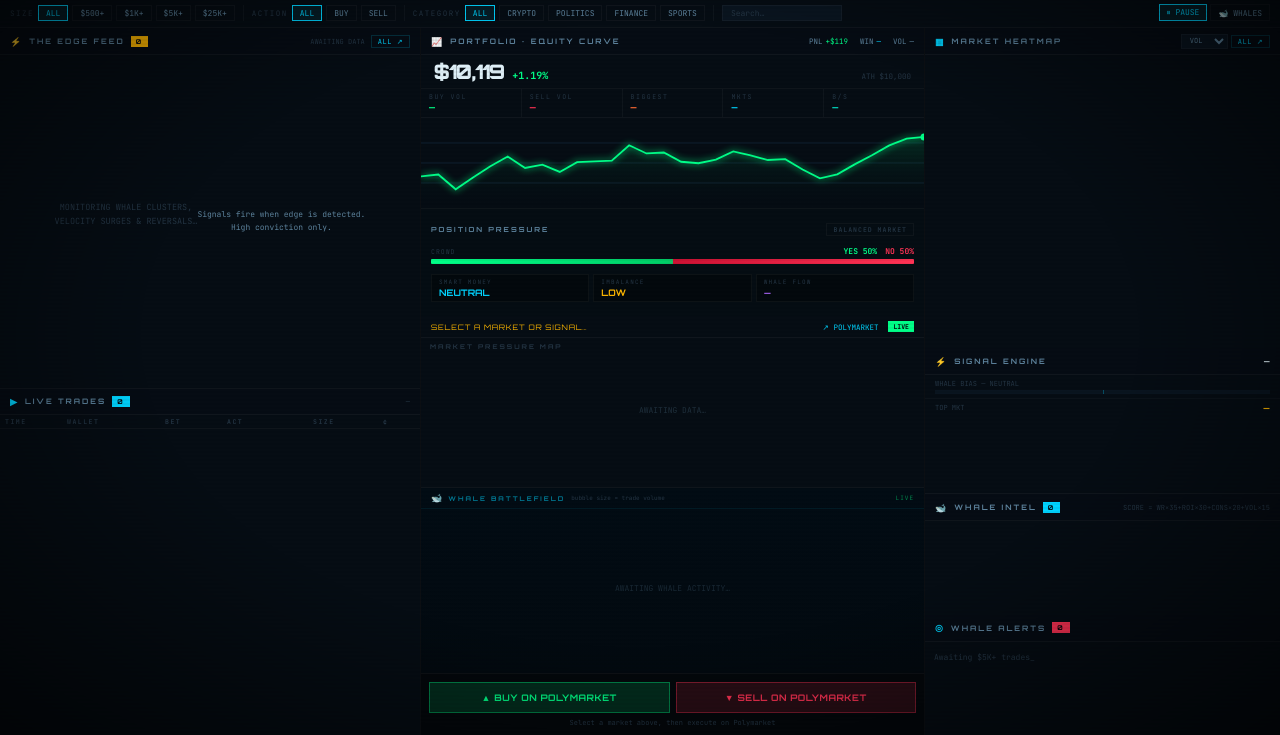
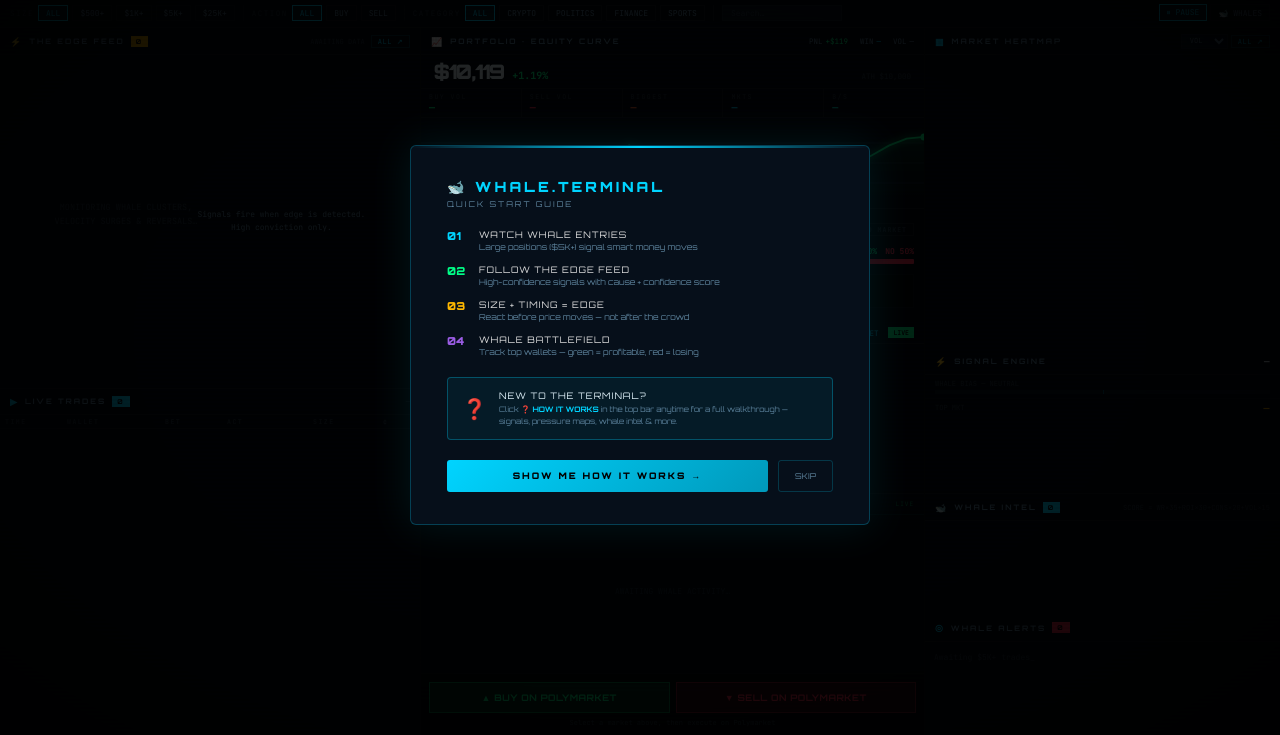
Before and after one commit to vedhande790-ux/whale-terminal-site, a plain HTML site: page index.html in a window 1280 px wide. Shown: the part 65-800 px from the top of the page. Drawn offline with Linux system fonts and the light colour scheme.

Commit message:
Update index.html

```diff
--- a/index.html
+++ b/index.html
@@ -159,7 +159,7 @@
 .sig-card-body{padding:7px 10px;display:flex;flex-direction:column;gap:5px}
 .sig-card-footer{padding:5px 10px 7px;border-top:1px solid var(--b1);background:rgba(0,0,0,.2)}
 .sig-hdr{display:flex;align-items:center;justify-content:space-between;margin-bottom:5px}
-.sig-kind{font-size:7px;font-weight:700;letter-spacing:2px;text-transform:uppercase}
+.sig-kind{font-size:10px;font-weight:700;letter-spacing:2px;text-transform:uppercase}
 .sig-conf-wrap{display:flex;align-items:center;gap:5px}
 .sig-pri{font-size:7px;padding:2px 6px;font-weight:700;border:1px solid;letter-spacing:.8px;text-transform:uppercase}
 .pri-critical{color:#ff3355;border-color:rgba(255,51,85,.5);background:rgba(255,51,85,.15);text-shadow:0 0 8px rgba(255,51,85,.6)}
@@ -493,6 +493,44 @@
 </head>
 <body>
 <!-- BOOT OVERLAY -->
+<!-- ONBOARDING MODAL -->
+<div id="onboard-modal" style="display:none;position:fixed;inset:0;z-index:99998;background:rgba(0,0,0,.85);align-items:center;justify-content:center">
+  <div style="background:#060f1a;border:1px solid rgba(0,212,255,.25);border-radius:6px;padding:32px 36px;max-width:460px;width:90%;font-family:'Orbitron',sans-serif;box-shadow:0 0 40px rgba(0,212,255,.1);position:relative">
+    <div style="position:absolute;top:0;left:0;right:0;height:2px;background:linear-gradient(90deg,transparent,#00D4FF,transparent);border-radius:6px 6px 0 0"></div>
+    <div style="font-size:14px;font-weight:900;letter-spacing:3px;color:#00d4ff;margin-bottom:4px">🐋 WHALE.TERMINAL</div>
+    <div style="font-size:8px;letter-spacing:2px;color:#5e849e;margin-bottom:20px">QUICK START GUIDE</div>
+    <div style="display:flex;flex-direction:column;gap:12px;margin-bottom:20px">
+      <div style="display:flex;gap:12px;align-items:flex-start">
+        <span style="color:#00d4ff;font-size:11px;font-weight:900;min-width:20px">01</span>
+        <div><div style="font-size:9px;color:#e0e0e0;letter-spacing:1px;margin-bottom:2px">WATCH WHALE ENTRIES</div><div style="font-size:8px;color:#5e849e">Large positions ($5K+) signal smart money moves</div></div>
+      </div>
+      <div style="display:flex;gap:12px;align-items:flex-start">
+        <span style="color:#00ff88;font-size:11px;font-weight:900;min-width:20px">02</span>
+        <div><div style="font-size:9px;color:#e0e0e0;letter-spacing:1px;margin-bottom:2px">FOLLOW THE EDGE FEED</div><div style="font-size:8px;color:#5e849e">High-confidence signals with cause + confidence score</div></div>
+      </div>
+      <div style="display:flex;gap:12px;align-items:flex-start">
+        <span style="color:#ffb800;font-size:11px;font-weight:900;min-width:20px">03</span>
+        <div><div style="font-size:9px;color:#e0e0e0;letter-spacing:1px;margin-bottom:2px">SIZE + TIMING = EDGE</div><div style="font-size:8px;color:#5e849e">React before price moves — not after the crowd</div></div>
+      </div>
+      <div style="display:flex;gap:12px;align-items:flex-start">
+        <span style="color:#9b5de5;font-size:11px;font-weight:900;min-width:20px">04</span>
+        <div><div style="font-size:9px;color:#e0e0e0;letter-spacing:1px;margin-bottom:2px">WHALE BATTLEFIELD</div><div style="font-size:8px;color:#5e849e">Track top wallets — green = profitable, red = losing</div></div>
+      </div>
+    </div>
+    <!-- HOW IT WORKS nudge banner -->
+    <div style="display:flex;align-items:center;gap:12px;padding:12px 14px;background:rgba(0,212,255,.06);border:1px solid rgba(0,212,255,.3);border-radius:4px;margin-bottom:20px">
+      <span style="font-size:20px;flex-shrink:0">❓</span>
+      <div style="flex:1">
+        <div style="font-size:9px;color:#dff0f8;letter-spacing:1px;margin-bottom:3px">NEW TO THE TERMINAL?</div>
+        <div style="font-size:7.5px;color:#5e849e;line-height:1.5">Click <strong style="color:#00d4ff">❓ HOW IT WORKS</strong> in the top bar anytime for a full walkthrough — signals, pressure maps, whale intel & more.</div>
+      </div>
+    </div>
+    <div style="display:flex;gap:10px">
+      <button onclick="document.getElementById('onboard-modal').style.display='none';openHowToUse&&openHow()" style="flex:1;padding:10px;background:linear-gradient(135deg,#00d4ff,#0099bb);border:none;color:#000;font-family:'Orbitron',sans-serif;font-size:9px;font-weight:900;letter-spacing:2px;cursor:pointer;border-radius:3px">SHOW ME HOW IT WORKS →</button>
+      <button onclick="document.getElementById('onboard-modal').style.display='none'" style="padding:10px 16px;background:transparent;border:1px solid rgba(0,212,255,.2);color:#5e849e;font-family:'Orbitron',sans-serif;font-size:8px;cursor:pointer;border-radius:3px">SKIP</button>
+    </div>
+  </div>
+</div>
 <div id="boot-overlay" style="position:fixed;inset:0;z-index:99999;background:#020509;display:flex;flex-direction:column;align-items:center;justify-content:center;gap:16px;font-family:'Orbitron',sans-serif">
   <div style="font-size:18px;font-weight:900;letter-spacing:4px;color:#00d4ff;text-shadow:0 0 20px rgba(0,212,255,.6)">🐋 WHALE.TERMINAL</div>
   <div id="boot-msg" style="font-size:9px;letter-spacing:2px;color:#5e849e;transition:color .3s">⏳ SYNCING MARKET INTELLIGENCE...</div>
@@ -521,7 +559,7 @@
     <div class="pill"><div class="sdot live-dot"></div> <span id="feed-source">CONNECTING…</span></div>
     <div class="pill"><div class="sdot warn-dot"></div> REAL CLOB</div>
     <button id="sound-btn" onclick="toggleSound(this)" style="font-family:'Orbitron';font-size:8px;font-weight:700;letter-spacing:1.5px;padding:4px 12px;cursor:pointer;border:1px solid rgba(0,255,136,.3);background:rgba(0,255,136,.06);color:#00ff88;transition:.2s;white-space:nowrap;flex-shrink:0">🔊 SOUND</button>
-    <button id="how-btn" onclick="openHow()">❓ HOW IT WORKS</button>
+    <button id="how-btn" onclick="openHowToUse()">❓ HOW IT WORKS</button>
     <button id="unlock-btn" onclick="openAccessModal('license')">🔑 UNLOCK ACCESS</button>
     <div id="trial-wrap">
       <span id="trial-label">TRIAL</span>
@@ -652,16 +690,16 @@
       <!-- Smart money + Imbalance row -->
       <div style="display:flex;gap:4px">
         <div style="flex:1;background:rgba(0,0,0,.3);border:1px solid var(--b1);padding:3px 7px;display:flex;flex-direction:column;gap:1px">
-          <span style="font-size:6px;color:var(--t3);letter-spacing:1.2px;text-transform:uppercase">Smart Money</span>
-          <span id="pp-smart-money" style="font-family:'Orbitron';font-size:9px;font-weight:700;color:#00d4ff">NEUTRAL</span>
+          <span style="font-size:8px;color:var(--t3);letter-spacing:1.2px;text-transform:uppercase">Smart Money</span>
+          <span id="pp-smart-money" style="font-family:'Orbitron';font-size:12px;font-weight:700;color:#00d4ff">NEUTRAL</span>
         </div>
         <div style="flex:1;background:rgba(0,0,0,.3);border:1px solid var(--b1);padding:3px 7px;display:flex;flex-direction:column;gap:1px">
-          <span style="font-size:6px;color:var(--t3);letter-spacing:1.2px;text-transform:uppercase">Imbalance</span>
-          <span id="pp-imbalance-val" style="font-family:'Orbitron';font-size:9px;font-weight:700;color:#ffb800">LOW</span>
+          <span style="font-size:8px;color:var(--t3);letter-spacing:1.2px;text-transform:uppercase">Imbalance</span>
+          <span id="pp-imbalance-val" style="font-family:'Orbitron';font-size:12px;font-weight:700;color:#ffb800">LOW</span>
         </div>
         <div style="flex:1;background:rgba(0,0,0,.3);border:1px solid var(--b1);padding:3px 7px;display:flex;flex-direction:column;gap:1px">
-          <span style="font-size:6px;color:var(--t3);letter-spacing:1.2px;text-transform:uppercase">Whale Flow</span>
-          <span id="pp-whale-flow" style="font-family:'Orbitron';font-size:9px;font-weight:700;color:#9b5de5">—</span>
+          <span style="font-size:8px;color:var(--t3);letter-spacing:1.2px;text-transform:uppercase">Whale Flow</span>
+          <span id="pp-whale-flow" style="font-family:'Orbitron';font-size:12px;font-weight:700;color:#9b5de5">—</span>
         </div>
       </div>
 
@@ -2413,7 +2451,7 @@
   if (_trialTimer) return; // already running — no duplicates
   _trialTimer = setInterval(() => {
     if (appMode !== 'trial') { clearInterval(_trialTimer); _trialTimer = null; return; }
-    const start = parseInt(localStorage.getItem('wt_trial_start') || '0');
+    const start = parseInt(localStorage.getItem(_TSK) || '0');
     const elapsed = start ? Math.floor((Date.now() - start) / 1000) : 0;
     trialRemaining = Math.max(0, 300 - elapsed);
     trialTotal = 300;
@@ -2599,6 +2637,8 @@
 
 // ═══ LICENSE SYSTEM ══════════════════════════════════════════════════════════
 const _LK = 'wt_lic', _DK = 'wt_dev', _CK = 'wt_cache';
+const _TSK = 'wt_trial_start'; // trial start timestamp key
+const _OBK = 'wt_onboarded';  // onboarding seen key
 let _licValid = false, _revalTimer = null;
 
 function _devId() {
@@ -2642,7 +2682,8 @@
 
 function _applyLicState(valid, warning) {
   if (valid) {
-    localStorage.setItem('wt_trial_start', '0'); // clear trial
+    localStorage.removeItem(_TSK); // clear trial permanently on premium
+    localStorage.removeItem('wt_trial_used');
     _applyAppMode('premium');
     if (warning === 'multiple_devices') document.getElementById('am-warn-banner')?.classList.add('show');
   } else {
@@ -2786,7 +2827,17 @@
   const note = document.getElementById('am-tg-note');
   if (note) note.innerHTML='<strong style="color:var(--cyan)">Details copied to clipboard.</strong> Also send to our Telegram. Key arrives within 24h.';
 }
-
+// ─── Onboarding ───────────────────────────────────────────────────────────────
+function _showOnboarding() {
+  if (localStorage.getItem(_OBK)) return; // already seen
+  localStorage.setItem(_OBK, '1');
+  const m = document.getElementById('onboard-modal');
+  if (m) m.style.display = 'flex';
+}
+function openHowToUse() {
+  const m = document.getElementById('onboard-modal');
+  if (m) m.style.display = 'flex';
+}
 // ─── Boot ─────────────────────────────────────────────────────────────────────
 (async function _licBoot() {
   await new Promise(r => { if (document.readyState === 'loading') document.addEventListener('DOMContentLoaded', r); else r(); });
@@ -2794,12 +2845,11 @@
   const msg = document.getElementById('boot-msg');
   const sub = document.getElementById('boot-sub');
   const bar = document.getElementById('boot-bar');
-
   const steps = [
-    [0,   'FETCHING SIGNALS...',        'CALIBRATING MODELS...'],
-    [800, 'LOADING WHALE ACTIVITY...',  'SCANNING ORDER FLOW...'],
-    [1800,'MAPPING MARKET PRESSURE...', 'WARMING UP ENGINE...'],
-    [3200,'🚀 ALMOST READY...',         'FIRST LOAD MAY TAKE ~30s'],
+    [0,   'FETCHING SIGNALS...',       'CALIBRATING MODELS...'],
+    [800, 'LOADING WHALE ACTIVITY...', 'SCANNING ORDER FLOW...'],
+    [1800,'MAPPING MARKET PRESSURE...','WARMING UP ENGINE...'],
+    [3200,'🚀 ALMOST READY...',        'FIRST LOAD MAY TAKE ~30s'],
   ];
   let pct = 0;
   steps.forEach(([delay, m, s]) => { setTimeout(() => { if(msg) msg.textContent=m; if(sub) sub.textContent=s; pct=Math.min(pct+25,90); if(bar) bar.style.width=pct+'%'; }, delay); });
@@ -2809,46 +2859,66 @@
     setTimeout(() => { const ov = document.getElementById('boot-overlay'); if(ov){ov.style.transition='opacity .5s';ov.style.opacity='0';setTimeout(()=>ov.remove(),500);} }, 300);
   }
 
-  // ── Step 1: check stored license ──
-  const stored = localStorage.getItem(_LK);
-  if (stored) {
+  // ── STEP 1: check stored license ──
+  const storedKey = localStorage.getItem(_LK);
+  if (storedKey) {
     try {
       let r = _licCacheValid();
-      if (!r) r = await _licValidate(stored);
+      if (!r) {
+        if (msg) { msg.textContent = 'VERIFYING LICENSE...'; }
+        r = await _licValidate(storedKey);
+      }
       if (r && r.valid) {
         _applyAppMode('premium');
         _startRevalidation();
         console.log('%c✓ PREMIUM','color:#00FF88');
-        hideOverlay(); return;
+        hideOverlay();
+        _showOnboarding();
+        return;
+      } else {
+        // stored key invalid — clear it
+        localStorage.removeItem(_LK);
+        localStorage.removeItem(_CK);
       }
     } catch(err) {
+      // network error — trust cache if exists, else fall through to trial
+      const cache = _licCacheValid();
+      if (cache) {
+        _applyAppMode('premium');
+        _startRevalidation();
+        hideOverlay();
+        _showOnboarding();
+        return;
+      }
       if (msg) { msg.textContent = '⚠️ CONNECTION ISSUE. RETRYING...'; msg.style.color = '#ffb800'; }
       await new Promise(r => setTimeout(r, 4000));
       try {
-        const r2 = await _licValidate(stored);
-        if (r2.valid) { _applyAppMode('premium'); _startRevalidation(); hideOverlay(); return; }
+        const r2 = await _licValidate(storedKey);
+        if (r2.valid) { _applyAppMode('premium'); _startRevalidation(); hideOverlay(); _showOnboarding(); return; }
       } catch {}
     }
   }
 
-  // ── Step 2: trial or locked ──
-  const start = parseInt(localStorage.getItem('wt_trial_start') || '0');
+  // ── STEP 2: trial or locked — NEVER overwrite existing trialStart ──
   const now = Date.now();
-  if (!start) {
-    localStorage.setItem('wt_trial_start', String(now));
+  let trialStart = parseInt(localStorage.getItem(_TSK) || '0');
+  if (!trialStart) {
+    // first visit
+    trialStart = now;
+    localStorage.setItem(_TSK, String(trialStart));
+    localStorage.setItem('wt_trial_used', 'true');
+  }
+  const elapsed = Math.floor((now - trialStart) / 1000);
+  if (elapsed < 300) {
     _applyAppMode('trial');
-    console.log('%c○ TRIAL started','color:#ffb800');
+    console.log('%c○ TRIAL — ' + (300 - elapsed) + 's remaining','color:#ffb800');
   } else {
-    const elapsed = Math.floor((now - start) / 1000);
-    if (elapsed < 300) {
-      _applyAppMode('trial');
-      console.log('%c○ TRIAL resuming','color:#ffb800');
-    } else {
-      _applyAppMode('locked');
-      console.log('%c✗ LOCKED','color:#ff3355');
-    }
+    _applyAppMode('locked');
+    console.log('%c✗ LOCKED — trial expired','color:#ff3355');
   }
+
   hideOverlay();
+  _showOnboarding();
 })();
 
 document.getElementById('lic-input')?.addEventListener('keydown', e => { if (e.key==='Enter') _licActivate(); });
```
